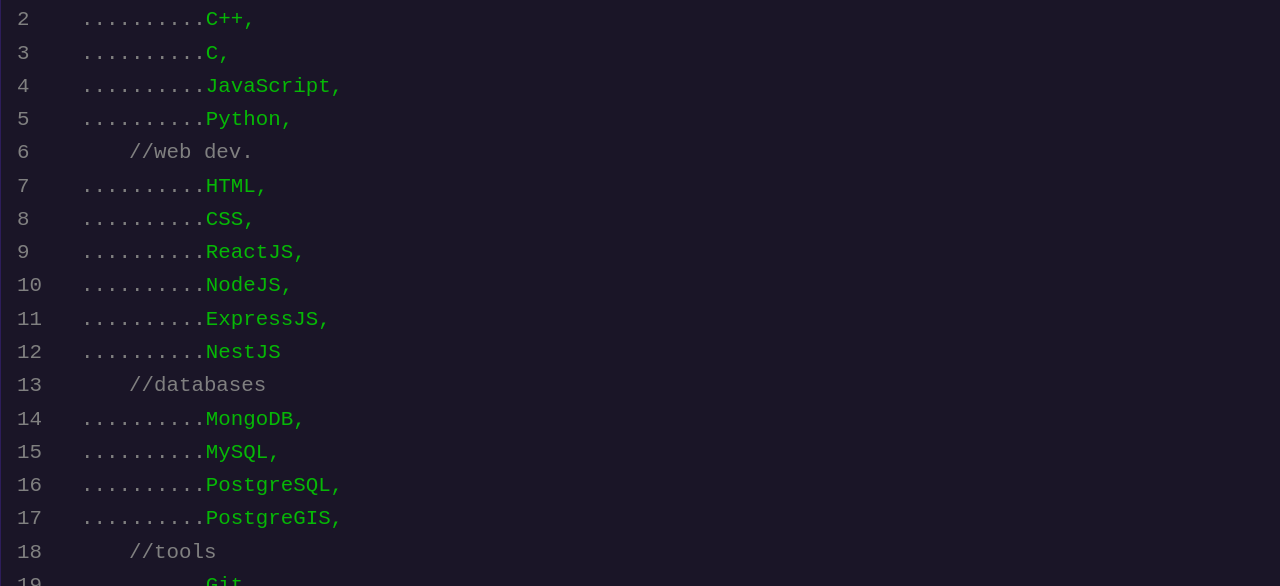
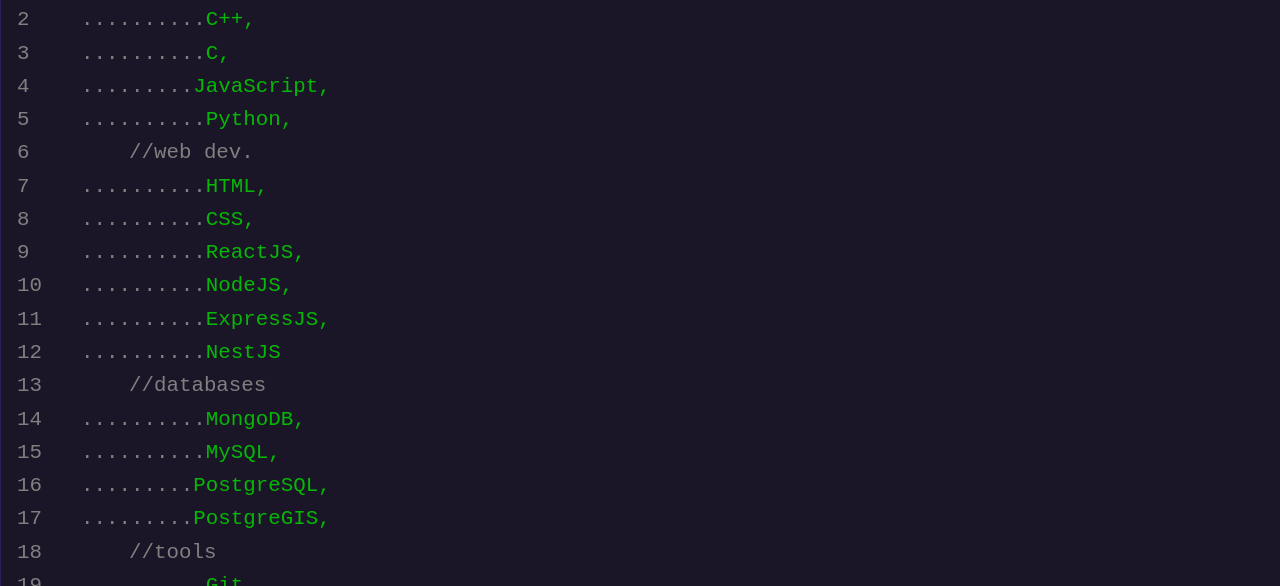
Before and after one commit to Anand930singh/Portfolio, a React (Create React App) app: page /test in a window 1280 px wide. Shown: the part 225-811 px from the top of the page. Built offline with nearby package versions, Linux system fonts and the light colour scheme.

Commit message:
minor changes

```diff
--- a/src/components/skills/Skill.jsx
+++ b/src/components/skills/Skill.jsx
@@ -46,7 +46,7 @@
         </div>
         <div className='line'>
           <div className='count'></div>
-          <span className='dots'>..........</span>
+          <span className='dots'>.........</span>
           <span className='skillSet'>JavaScript,</span>
         </div>
         <div className='line'>
@@ -105,12 +105,12 @@
         </div>
         <div className='line'>
           <div className='count'></div>
-          <span className='dots'>..........</span>
+          <span className='dots'>.........</span>
           <span className='skillSet'>PostgreSQL,</span>
         </div>
         <div className='line'>
           <div className='count'></div>
-          <span className='dots'>..........</span>
+          <span className='dots'>.........</span>
           <span className='skillSet'>PostgreGIS,</span>
         </div>
         <div className="line">
```
